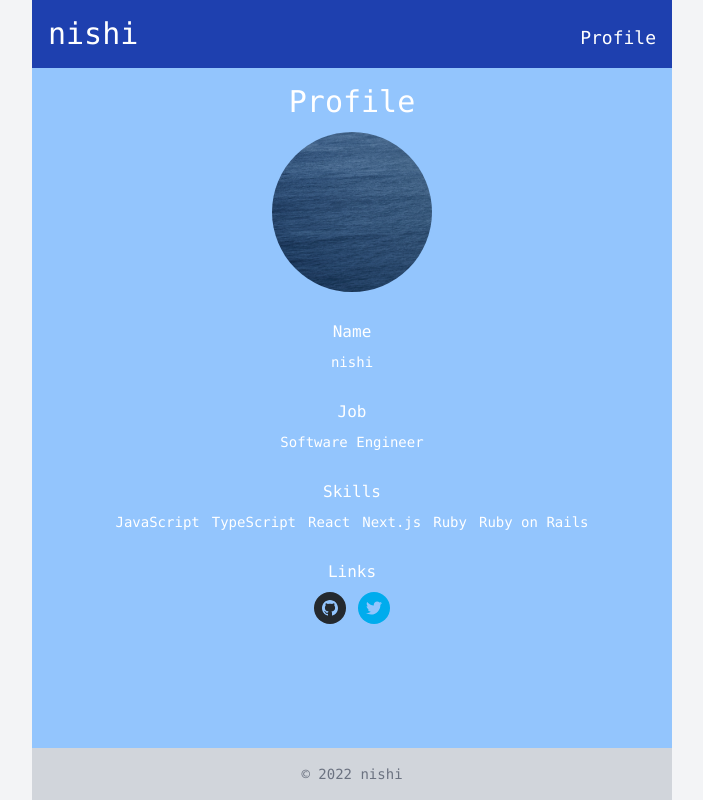
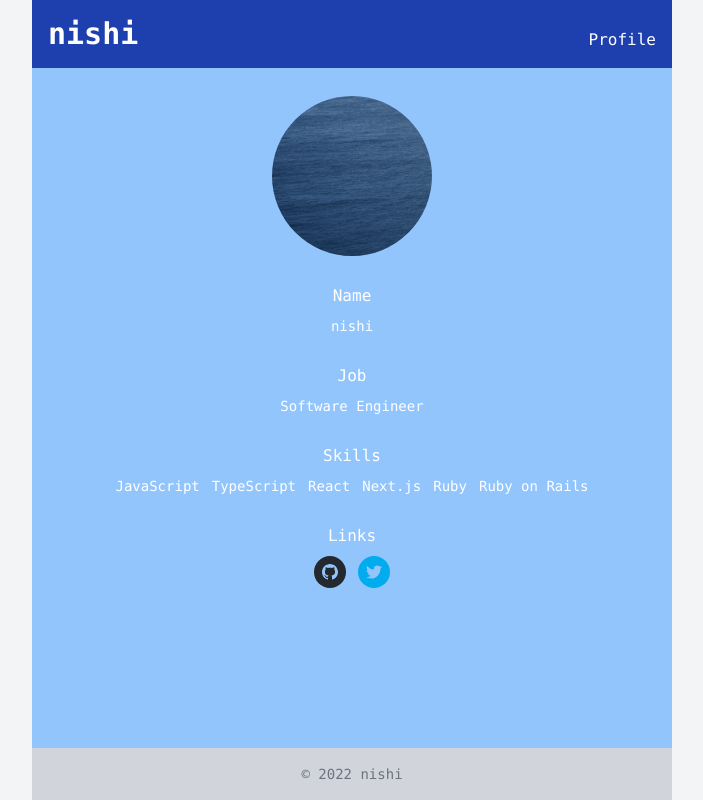
Before and after one commit to nishimura55/nishi55dev, a Next.js app: page /profile in a window 1280 px wide. Shown: the whole page, without its empty margins (288-991 px from the left). Built offline with nearby package versions, Linux system fonts and the light colour scheme.

Commit message:
feat: Arrange style

```diff
--- a/src/components/Header.tsx
+++ b/src/components/Header.tsx
@@ -5,11 +5,11 @@ export const Header: FC = () => {
   return (
     <header>
       <div className='flex items-end justify-between bg-blue-800 p-4 text-white'>
-        <Link className='text-3xl' href='/'>
+        <Link className='text-3xl font-bold' href='/'>
           nishi
         </Link>
         <nav>
-          <ul className='text-lg'>
+          <ul>
             <li>
               <Link href='/profile'>Profile</Link>
             </li>
--- a/src/components/common/PageTitle.tsx
+++ b/src/components/common/PageTitle.tsx
@@ -4,15 +4,21 @@ type PageTitleProps = {
   title: string
   tagName?: 'h1' | 'h2'
   size?: 'sm' | 'md'
+  isVisible?: boolean
 }
 
 export const PageTitle: FC<PageTitleProps> = ({
   title,
   tagName: HeaderTag = 'h1',
   size = 'md',
+  isVisible = true,
 }) => {
   return (
-    <HeaderTag className={`text-center ${size === 'md' ? 'text-3xl' : 'text-xl'}`}>
+    <HeaderTag
+      className={`text-center ${size === 'md' ? 'text-3xl' : 'text-xl'} ${
+        isVisible ? '' : 'absolute h-0 w-0 opacity-0'
+      }`}
+    >
       {title}
     </HeaderTag>
   )
--- a/src/pages/index.tsx
+++ b/src/pages/index.tsx
@@ -21,8 +21,7 @@ const Home: NextPage<HomeProps> = ({ posts }) => {
 
   return (
     <div className='h-full bg-blue-300 p-4 text-white'>
-      <h1 className='absolute h-0 w-0 opacity-0'>nishiのブログページ</h1>
-      <PageTitle title='Blog post' tagName='h2' />
+      <PageTitle title='nishiのブログページ' isVisible={false} />
       <div className='mt-3 px-4 sm:px-8'>
         {posts.map((post) => (
           <article key={post.slug} className='mt-4'>
--- a/src/pages/profile/index.tsx
+++ b/src/pages/profile/index.tsx
@@ -8,7 +8,7 @@ import { links, skillNames } from '~/src/constants/profile'
 const Profile: NextPage = () => {
   return (
     <div className='h-full bg-blue-300 p-4 pb-8 text-white'>
-      <PageTitle title='Profile' />
+      <PageTitle title='nishiのプロフィール' isVisible={false} />
       <div className='mt-3 flex flex-col items-center gap-7 text-center'>
         <Image
           src={ProfileImage}
```
